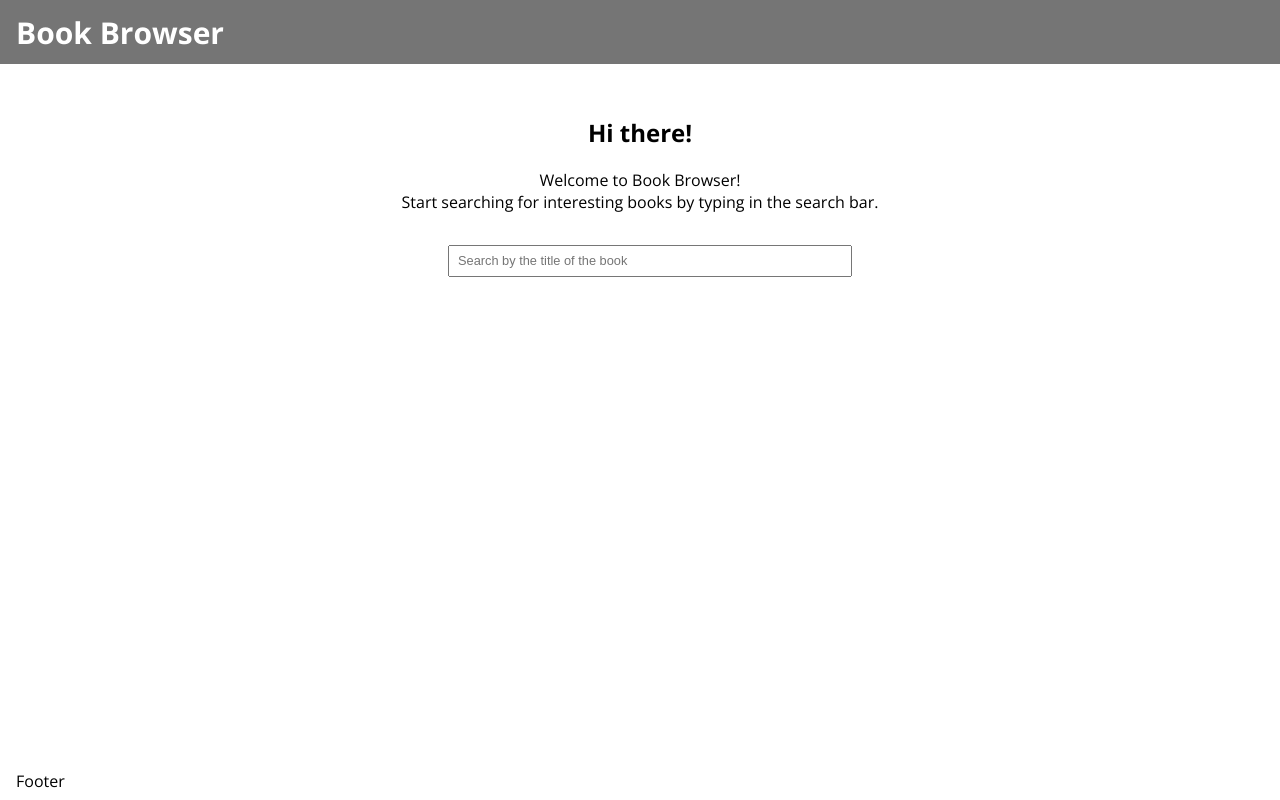
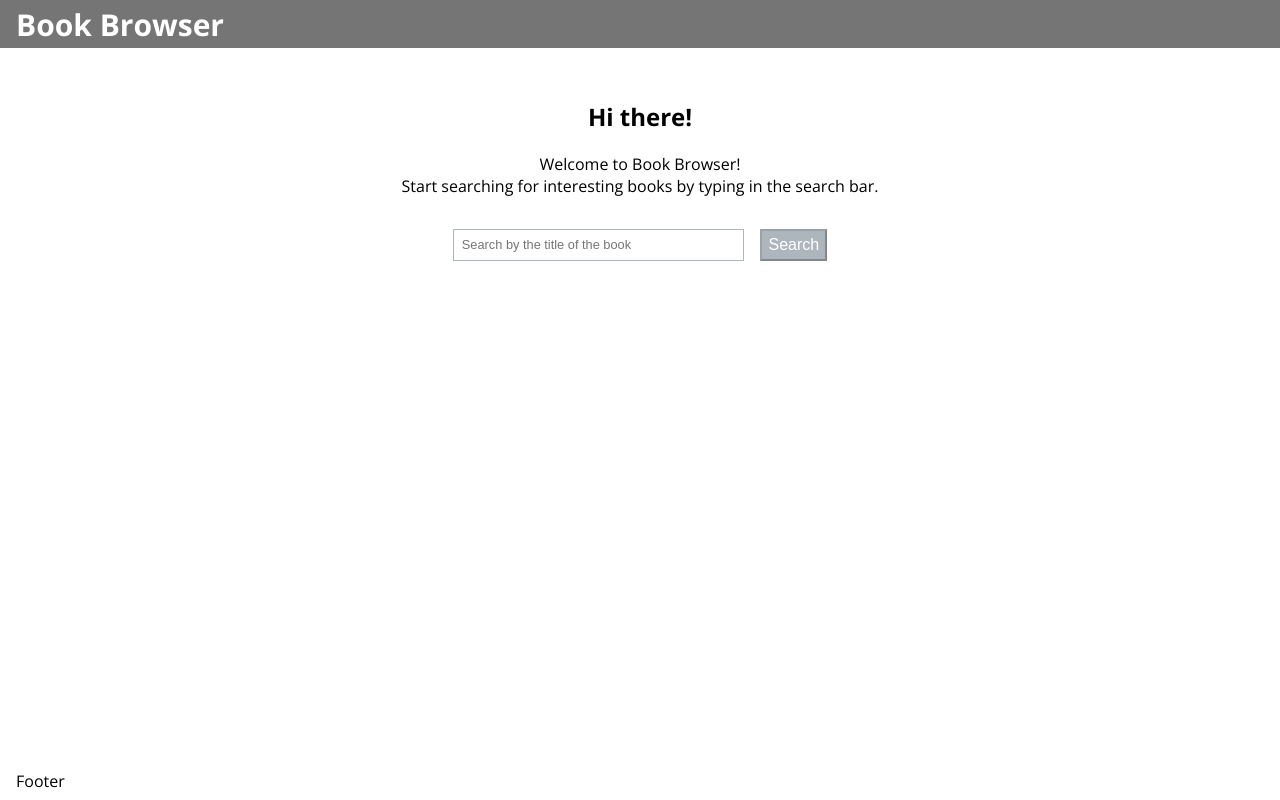
Before and after one commit to jamiamikko/book-browser, a Vue app: page / in a window 1280 px wide. Built offline with nearby package versions, Linux system fonts and the light colour scheme.

Commit message:
SearchBar style fixes

```diff
--- a/src/assets/scss/_mixins.scss
+++ b/src/assets/scss/_mixins.scss
@@ -0,0 +1,11 @@
+@mixin media-max($width) {
+  @media screen and (max-width: $width) {
+    @content;
+  }
+}
+
+@mixin media-min($width) {
+  @media screen and (min-width: $width) {
+    @content;
+  }
+}
--- a/src/assets/scss/_variables.scss
+++ b/src/assets/scss/_variables.scss
@@ -9,3 +9,6 @@ $gray-4: #adb5bd;
 $gray-5: #909090;
 $gray-6: #757575;
 $gray-7: #505050;
+
+$mobile-bp: 37.5em;
+$tablet-bp: 48em;
--- a/src/components/Book/Book.vue
+++ b/src/components/Book/Book.vue
@@ -57,6 +57,7 @@ export default {
 </script>
 <style lang="scss" scoped>
 @import '../../assets/scss/_variables.scss';
+@import '../../assets/scss/_mixins.scss';
 
 .book {
   display: flex;
@@ -64,7 +65,11 @@ export default {
   box-shadow: 0 0.25rem 0.75rem $gray-4;
   margin: 0 auto 1rem auto;
   padding: 2rem 1rem;
-  width: 50%;
+  width: 90%;
+
+  @include media-min($tablet-bp) {
+    width: 50%;
+  }
 
   &:last-of-type {
     margin-bottom: 0;
--- a/src/components/BookList/BookList.vue
+++ b/src/components/BookList/BookList.vue
@@ -64,6 +64,7 @@ export default {
 
   &__introduction {
     text-align: center;
+    padding: 0 1rem;
     margin-bottom: 2rem;
   }
 }
--- a/src/components/SearchBar/SearchBar.vue
+++ b/src/components/SearchBar/SearchBar.vue
@@ -12,6 +12,14 @@
         v-model="filter"
         @change="searchByFilter"
       />
+      <button
+        class="search-bar__button"
+        v-bind:class="{ 'search-bar__button--disabled': !filter.length }"
+        v-bind:disabled="!filter.length"
+        @click="searchByFilter"
+      >
+        Search
+      </button>
     </div>
   </div>
 </template>
@@ -58,10 +66,11 @@ export default {
 </script>
 <style scoped lang="scss">
 @import '../../assets/scss/_variables.scss';
+@import '../../assets/scss/_mixins.scss';
 
 .search-bar {
   &__wrapper {
-    padding-bottom: 0.5rem;
+    padding: 0 1rem 0.5rem 1rem;
 
     &--results-found {
       box-shadow: 0 0.75rem 0.75rem rgba(182, 182, 182, 0.1);
@@ -69,16 +78,50 @@ export default {
   }
 
   &__container {
-    width: 30%;
+    display: flex;
     margin: 0 auto 2rem auto;
+    width: 100%;
+    flex-direction: column;
+
+    @include media-min($mobile-bp) {
+      flex-direction: row;
+      width: 50%;
+    }
+
+    @include media-min($tablet-bp) {
+      width: 30%;
+    }
   }
 
   &__input {
-    height: 1.75rem;
+    height: 2.5rem;
     width: 100%;
     padding: 0 0.5rem;
     font-size: 0.8rem;
     color: $black;
+    margin-bottom: 1rem;
+    border: 1px solid $gray-4;
+
+    @include media-min($mobile-bp) {
+      height: 2rem;
+      margin-right: 1rem;
+      margin-bottom: 0;
+    }
+  }
+
+  &__button {
+    background-color: $blue;
+    color: $white;
+    height: 2.5rem;
+    font-size: 1rem;
+
+    @include media-min($mobile-bp) {
+      height: 2rem;
+    }
+
+    &--disabled {
+      background-color: $gray-4;
+    }
   }
 }
 </style>
--- a/src/style.scss
+++ b/src/style.scss
@@ -6,6 +6,10 @@ body {
   -webkit-font-smoothing: antialiased;
   -moz-osx-font-smoothing: grayscale;
   font-size: 16px;
+
+  * {
+    box-sizing: border-box;
+  }
 }
 
 p {
```
